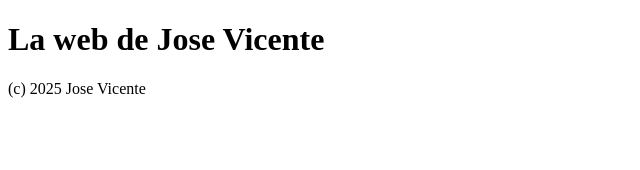
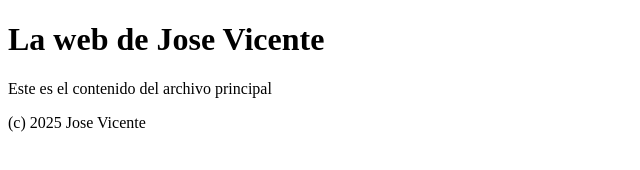
Before and after one commit to jocarsa/pruebaenclase, a plain HTML site: page index.html in a window 1280 px wide. Shown: the whole page, without its empty margins (0-640 px from the left). Drawn offline with Linux system fonts and the light colour scheme.

Commit message:
Tercera actualizacion

```diff
--- a/index.html
+++ b/index.html
@@ -7,6 +7,7 @@
       <h1>La web de Jose Vicente</h1>
     </header>
     <main>
+      <p>Este es el contenido del archivo principal</p>
     </main>
     <footer>
       <p>(c) 2025 Jose Vicente</p>
```
